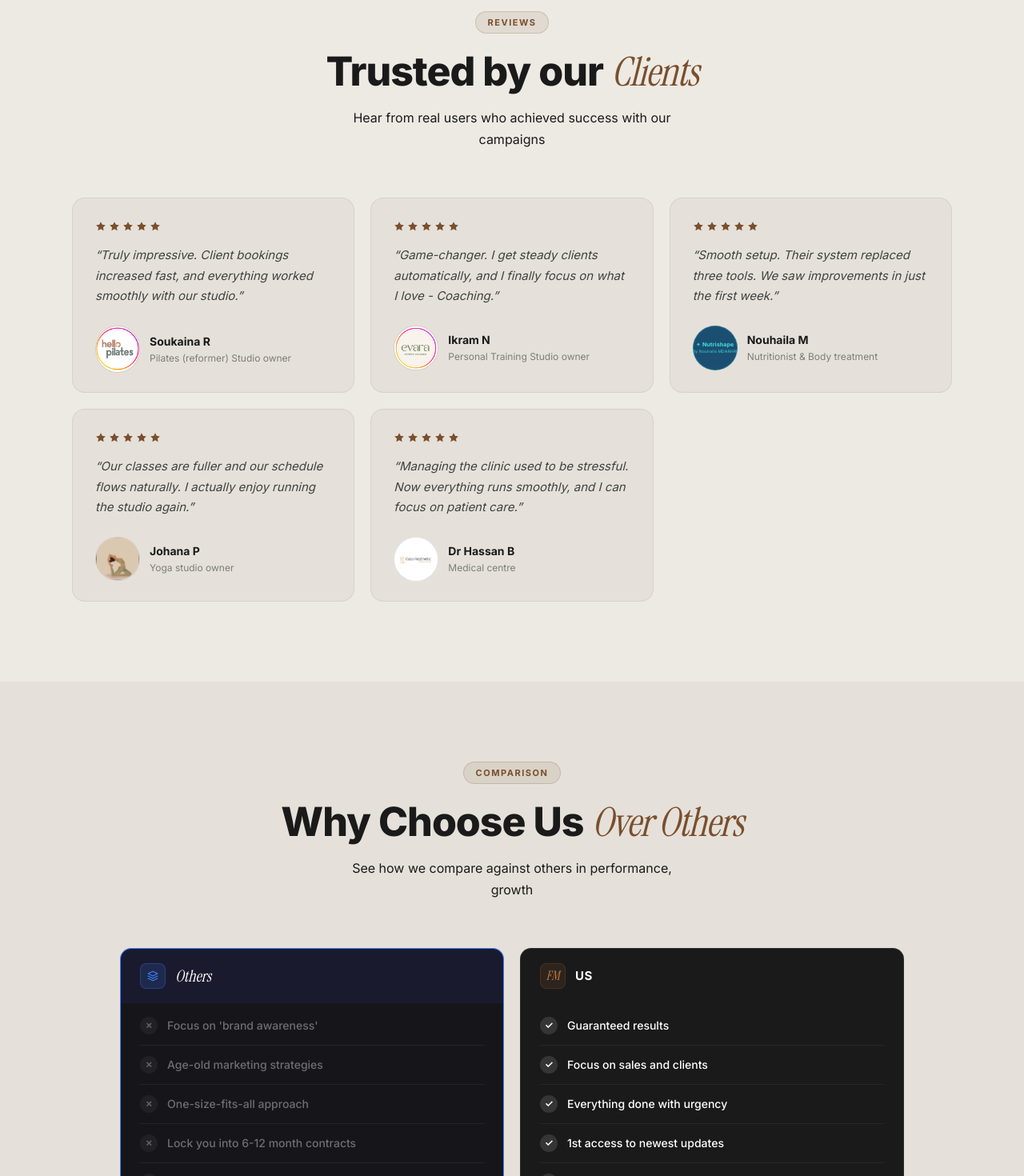
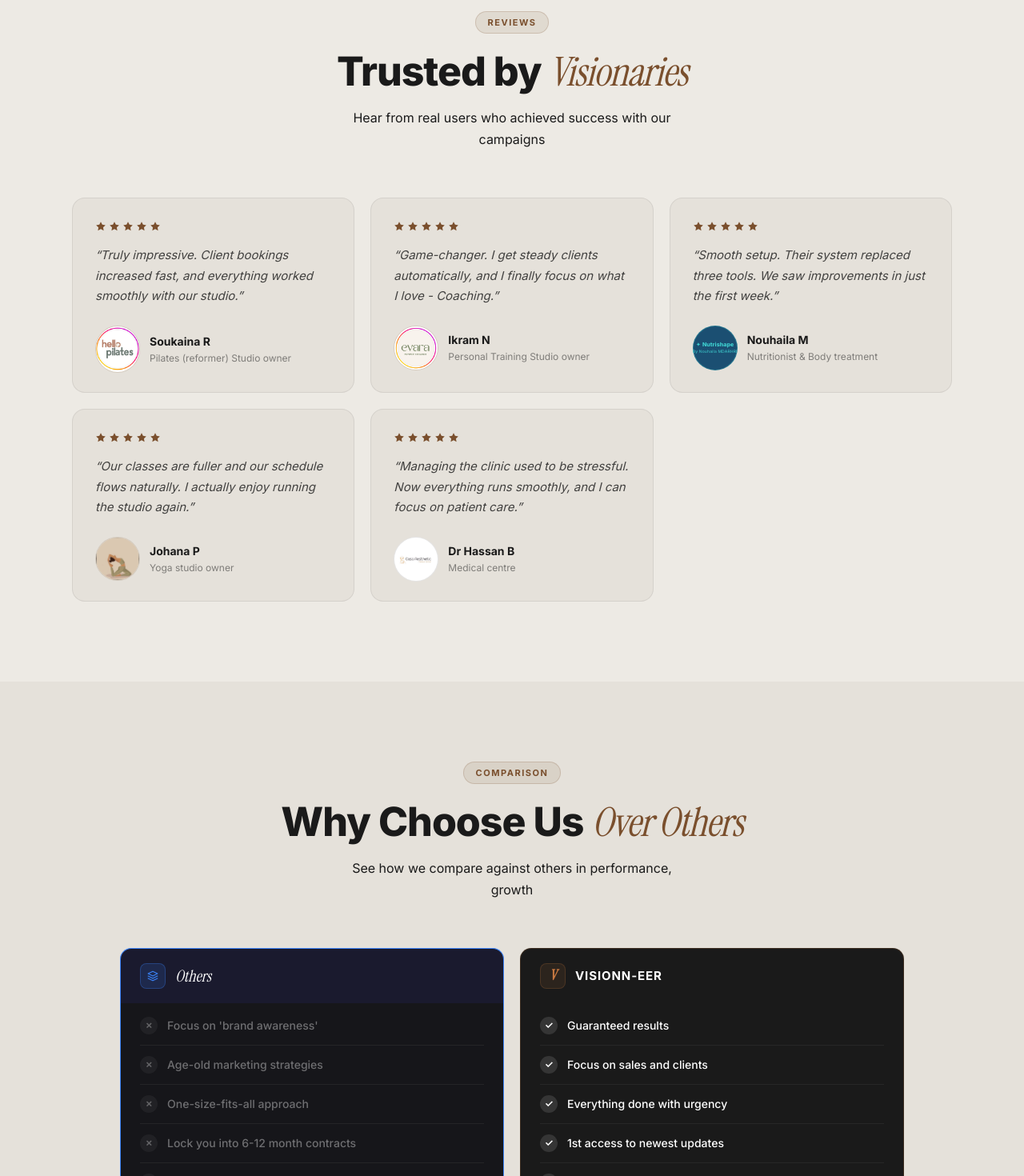
Before and after one commit to ash5442/FM, a Next.js app: page / in a window 1280 px wide. Shown: the part 2638-4108 px from the top of the page at 80% size. Built offline with nearby package versions, Linux system fonts and the light colour scheme.

Commit message:
fix ui issues

```diff
--- a/src/components/sections/Comparison.tsx
+++ b/src/components/sections/Comparison.tsx
@@ -62,13 +62,13 @@ export default function Comparison() {
 
           {/* RIGHT — Us (floats to top on mobile via .comparison-us CSS class) */}
           <motion.div className="comparison-us" initial={{ opacity: 0, x: 24 }} whileInView={{ opacity: 1, x: 0 }} viewport={{ once: true }} transition={{ duration: 0.5 }}>
-            <div style={{ background: "#1A1A1A", borderRadius: "14px 14px 0 0", padding: "18px 24px", border: "1px solid rgba(255,255,255,0.08)", borderBottom: "none", display: "flex", alignItems: "center", gap: 12 }}>
-              <div style={{ width: 32, height: 32, borderRadius: 8, background: "rgba(122,79,45,0.2)", border: "1px solid rgba(122,79,45,0.35)", display: "flex", alignItems: "center", justifyContent: "center", fontFamily: "var(--font-instrument-serif)", fontStyle: "italic", fontSize: 16, color: "#C87941" }}>
-                FM
+            <div style={{ background: "#1A1A1A", borderRadius: "14px 14px 0 0", padding: "18px 24px", border: "1px solid rgba(122,79,45,0.35)", borderBottom: "none", display: "flex", alignItems: "center", gap: 12 }}>
+              <div style={{ width: 32, height: 32, borderRadius: 8, background: "rgba(122,79,45,0.2)", border: "1px solid rgba(122,79,45,0.4)", display: "flex", alignItems: "center", justifyContent: "center", fontFamily: "var(--font-instrument-serif)", fontStyle: "italic", fontSize: 18, fontWeight: 800, color: "#C87941" }}>
+                V
               </div>
-              <span style={{ fontSize: 15, fontWeight: 700, color: "#fff", letterSpacing: "0.04em", textTransform: "uppercase" }}>{c.oursLabel}</span>
+              <span style={{ fontSize: 15, fontWeight: 700, color: "#fff", letterSpacing: "0.06em", textTransform: "uppercase" }}>Visionn-eer</span>
             </div>
-            <div style={{ background: "#1A1A1A", border: "1px solid rgba(255,255,255,0.08)", borderTop: "none", borderRadius: "0 0 14px 14px", padding: "4px 24px 16px" }}>
+            <div style={{ background: "#1A1A1A", border: "1px solid rgba(122,79,45,0.35)", borderTop: "none", borderRadius: "0 0 14px 14px", padding: "4px 24px 16px" }}>
               <ul style={{ listStyle: "none" }}>{c.ours.map((item: string, i: number) => <Row key={i} text={item} check={true} />)}</ul>
             </div>
           </motion.div>
--- a/src/components/sections/FAQ.tsx
+++ b/src/components/sections/FAQ.tsx
@@ -59,13 +59,13 @@ export default function FAQ() {
 
         <div style={{ display: "grid", gridTemplateColumns: "repeat(auto-fit, minmax(300px, 1fr))", gap: 32, alignItems: "start" }}>
           <motion.div initial={{ opacity: 0, x: -20 }} whileInView={{ opacity: 1, x: 0 }} viewport={{ once: true }}
-            style={{ background: "#7A4F2D", borderRadius: 20, padding: "40px 32px", color: "#EDEAE4" }}>
-            <h3 style={{ fontSize: 24, fontWeight: 800, marginBottom: 16, letterSpacing: "-0.01em" }}>{f.cardTitle}</h3>
-            <p style={{ fontSize: 15, opacity: 0.75, lineHeight: 1.65, marginBottom: 32 }}>{f.cardSub}</p>
+            style={{ background: "#EDE7D9", border: "1.5px solid rgba(122,79,45,0.2)", borderRadius: 20, padding: "40px 32px" }}>
+            <h3 style={{ fontSize: 24, fontWeight: 800, marginBottom: 16, letterSpacing: "-0.01em", color: "#1A1410" }}>{f.cardTitle}</h3>
+            <p style={{ fontSize: 15, color: "#1A1410", opacity: 0.65, lineHeight: 1.65, marginBottom: 32 }}>{f.cardSub}</p>
             <Link href="/contact">
               <button
-                style={{ background: "#EDEAE4", color: "#7A4F2D", border: "none", borderRadius: 8, padding: "12px 24px", fontSize: 14, fontWeight: 700, cursor: "pointer", transition: "all 0.2s", fontFamily: "var(--font-inter)" }}
-                onMouseEnter={(e) => { (e.currentTarget as HTMLButtonElement).style.opacity = "0.9"; }}
+                style={{ background: "#7A4F2D", color: "#EDEAE4", border: "none", borderRadius: 8, padding: "12px 24px", fontSize: 14, fontWeight: 700, cursor: "pointer", transition: "all 0.2s", fontFamily: "var(--font-inter)" }}
+                onMouseEnter={(e) => { (e.currentTarget as HTMLButtonElement).style.opacity = "0.88"; }}
                 onMouseLeave={(e) => { (e.currentTarget as HTMLButtonElement).style.opacity = "1"; }}
               >
                 {f.cardBtn}
--- a/src/components/sections/Process.tsx
+++ b/src/components/sections/Process.tsx
@@ -158,7 +158,7 @@ export default function Process() {
   const step = steps[active];
 
   return (
-    <section id="process" style={{ padding: "100px 24px", background: "#E5E1DA" }}>
+    <section id="process" style={{ padding: "100px 24px", background: "#F5F0E8" }}>
       <div style={{ maxWidth: 1100, margin: "0 auto" }}>
         <motion.div initial={{ opacity: 0, y: 16 }} whileInView={{ opacity: 1, y: 0 }} viewport={{ once: true }} style={{ textAlign: "center", marginBottom: 20 }}>
           <span style={{ display: "inline-block", fontSize: 11, fontWeight: 700, letterSpacing: "0.14em", color: "#7A4F2D", textTransform: "uppercase", background: "rgba(122,79,45,0.1)", border: "1px solid rgba(122,79,45,0.2)", borderRadius: 100, padding: "5px 14px" }}>
--- a/src/components/sections/Services.tsx
+++ b/src/components/sections/Services.tsx
@@ -55,7 +55,7 @@ export default function Services() {
           {s.sub}
         </motion.p>
 
-        <div style={{ display: "grid", gridTemplateColumns: "repeat(auto-fit, minmax(280px, 1fr))", gap: 24 }}>
+        <div className="services-grid" style={{ display: "grid", gridTemplateColumns: "repeat(3, 1fr)", gap: 24 }}>
           {(s.cards as { title: string; desc: string }[]).map(({ title, desc }, i) => {
             const Icon = icons[i];
             return (
@@ -79,6 +79,9 @@ export default function Services() {
           })}
         </div>
       </div>
+      <style>{`
+        @media (max-width: 900px) { .services-grid { grid-template-columns: 1fr !important; } }
+      `}</style>
     </section>
   );
 }
--- a/src/context/LanguageContext.tsx
+++ b/src/context/LanguageContext.tsx
@@ -91,8 +91,8 @@ const t = {
     },
     reviews: {
       badge: "Reviews",
-      heading: "Trusted by our",
-      headingItalic: "Clients",
+      heading: "Trusted by",
+      headingItalic: "Visionaries",
       sub: "Hear from real users who achieved success with our campaigns",
       items: [
         {
@@ -306,8 +306,8 @@ const t = {
     },
     reviews: {
       badge: "Avis",
-      heading: "La confiance de nos",
-      headingItalic: "Clients",
+      heading: "La confiance des",
+      headingItalic: "Visionnaires",
       sub: "Découvrez comment de vrais utilisateurs ont réussi grâce à nos campagnes",
       items: [
         {
```
